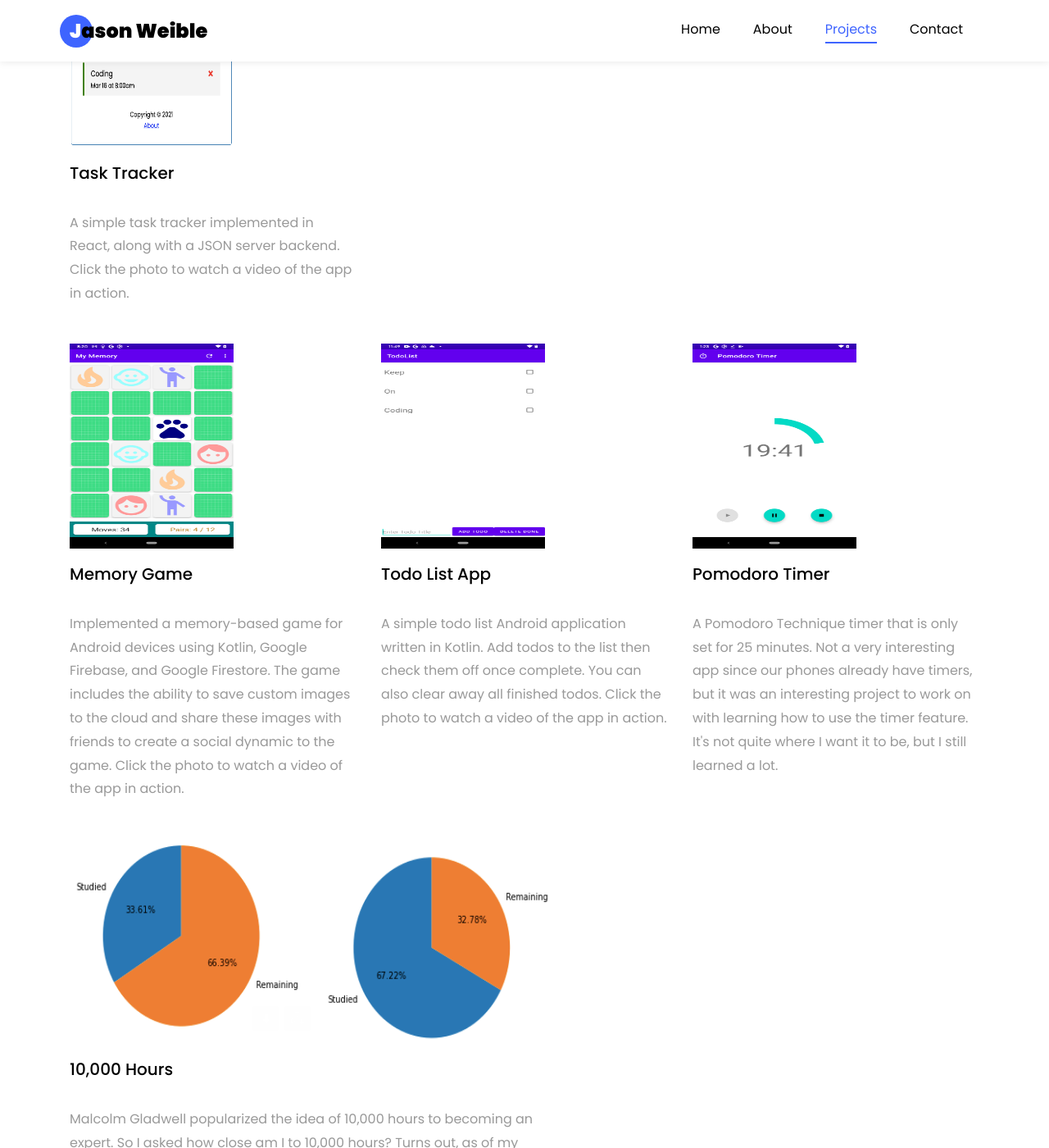
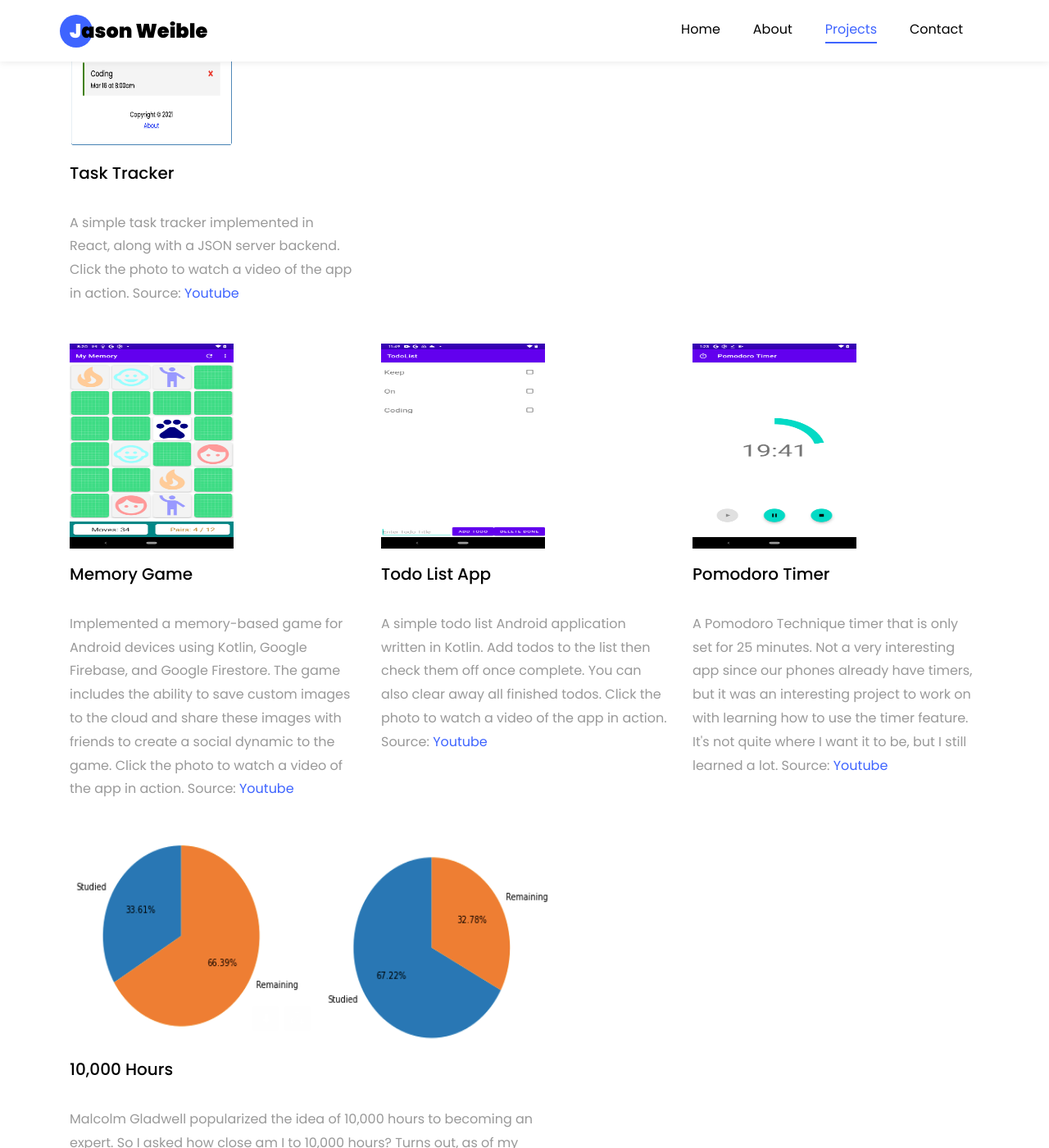
Before and after one commit to WeibleJason/WeibleJason.github.io, a Jekyll site: the page index.html, which Jekyll copies as it is, in a window 1280 px wide and 1400 px high, scrolled down 805 px. Shown: the whole window at 82% size. Built offline with Jekyll 4.4.1, drawn with Linux system fonts in a browser that asks for light colours; some web fonts are replaced.

Commit message:
Added Sources

```diff
--- a/index.html
+++ b/index.html
@@ -107,7 +107,8 @@
                       </h3>
                       <div class="d-flex align-items-center mb-3 meta"></div>
                       <p>A simple task tracker implemented in React, along with a JSON server backend.
-                      Click the photo to watch a video of the app in action.</p>
+                      Click the photo to watch a video of the app in action.
+                      Source: <a href="https://youtu.be/w7ejDZ8SWv8">Youtube</a></p>
                   </div>
               </div>
           </div>
@@ -127,7 +128,7 @@
                       <p>Implemented a memory-based game for Android devices using Kotlin, Google Firebase, and Google
                       Firestore. The game includes the ability to save custom images to the cloud and share these images
                       with friends to create a social dynamic to the game. Click the photo to watch a video of the app
-                      in action.</p>
+                      in action. Source: <a href="https://youtu.be/C2DBDZKkLss">Youtube</a></p>
                   </div>
               </div>
           </div>
@@ -143,7 +144,7 @@
                       <div class="d-flex align-items-center mb-3 meta"></div>
                       <p>A simple todo list Android application written in Kotlin. Add todos to the list then check
                       them off once complete. You can also clear away all finished todos. Click the photo to watch a
-                      video of the app in action.</p>
+                      video of the app in action. Source: <a href="https://youtu.be/BBWyXo-3JGQ">Youtube</a></p>
                   </div>
               </div>
           </div>
@@ -159,7 +160,8 @@
                       <div class="d-flex align-items-center mb-3 meta"></div>
                       <p>A Pomodoro Technique timer that is only set for 25 minutes. Not a very interesting app since
                           our phones already have timers, but it was an interesting project to work on with learning
-                      how to use the timer feature. It's not quite where I want it to be, but I still learned a lot.</p>
+                      how to use the timer feature. It's not quite where I want it to be, but I still learned a lot.
+                      Source: <a href="https://youtu.be/xtElLuzjA0U">Youtube</a></p>
                   </div>
               </div>
           </div>
```
